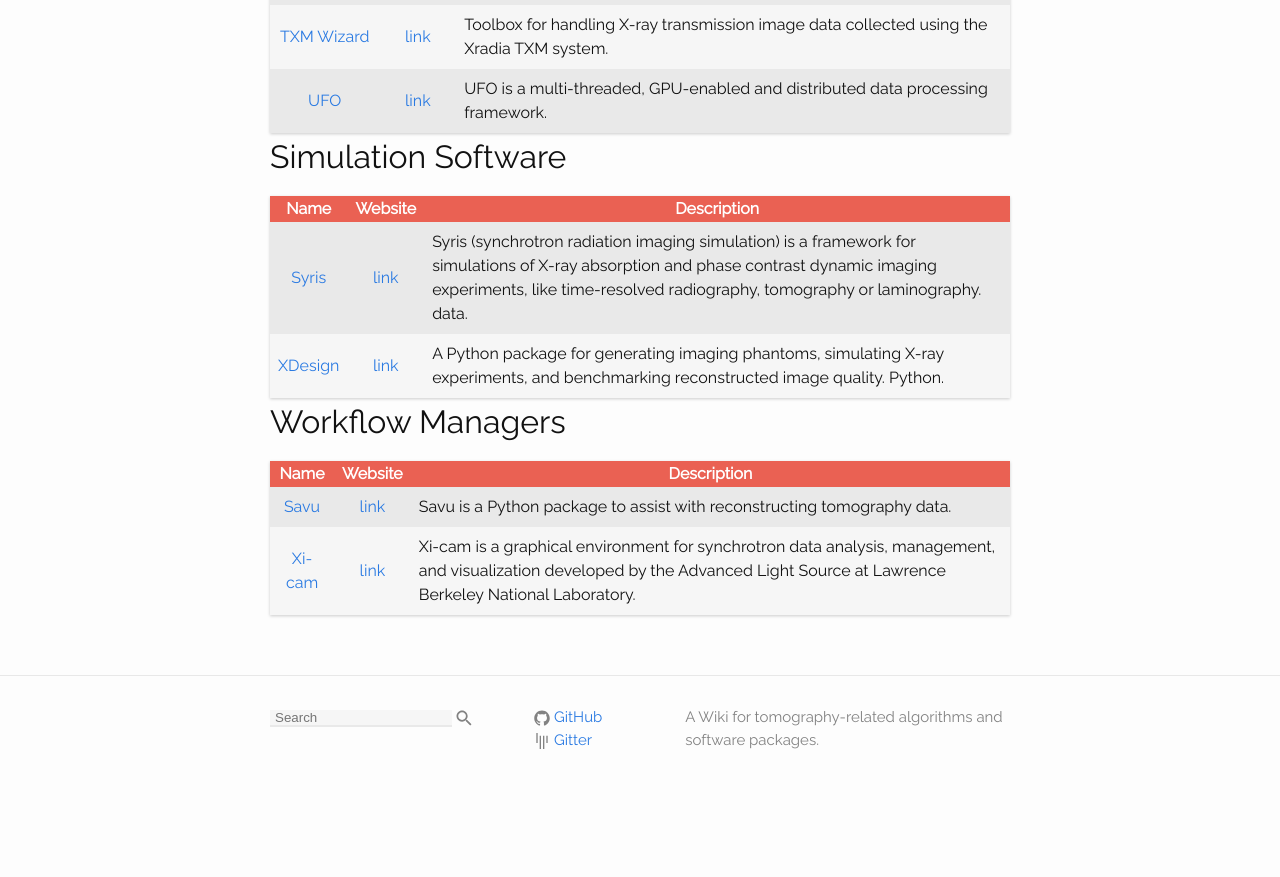
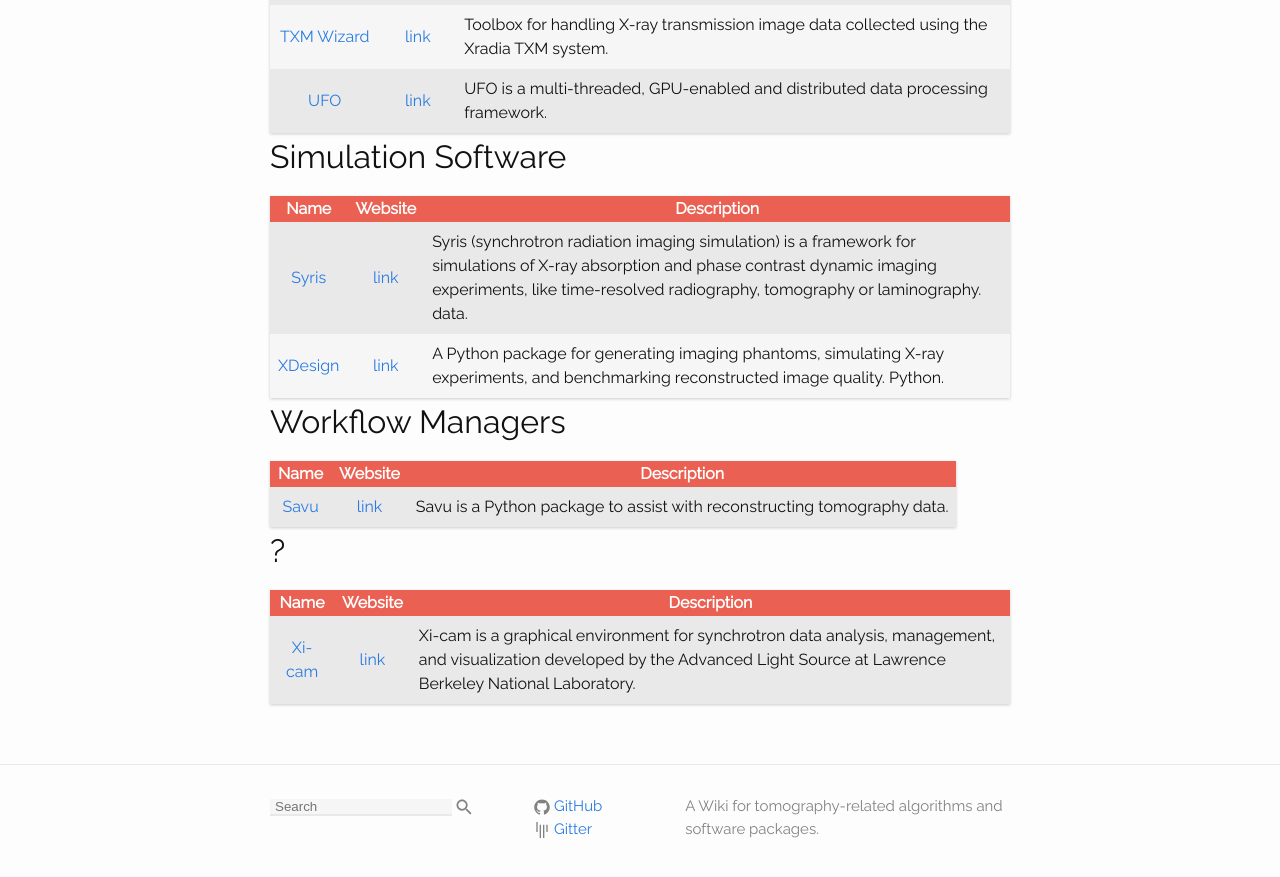
Before and after one commit to tomopedia/tomopedia.github.io, a Jekyll site: the page built from main_pages/40_software.md, in a window 1280 px wide and 900 px high, scrolled down 735 px. Shown: the top 877 px of the window. Built offline with Jekyll 4.4.1, drawn with Linux system fonts in a browser that asks for light colours; before the commit the page ends 1546 px from its top, so only the background shows below that.

Commit message:
Update 40_software.md

```diff
--- a/main_pages/40_software.md
+++ b/main_pages/40_software.md
@@ -45,4 +45,12 @@ the Tomopedia link, or visit the package's website.
 |                   Name                   |                        Website                       | Description                                                                                                                                                                                           |
 |:----------------------------------------:|:----------------------------------------------------:|-------------------------------------------------------------------------------------------------------------------------------------------------------------------------------------------------------|
 |          [Savu](/software/savu/)         |          [link](https://savu.readthedocs.io)         | Savu is a Python package to assist with reconstructing tomography data.                                                                                                                               |
+
+
+## ?
+
+
+{: .table .table-striped}
+|                   Name                   |                        Website                       | Description                                                                                                                                                                                           |
+|:----------------------------------------:|:----------------------------------------------------:|-------------------------------------------------------------------------------------------------------------------------------------------------------------------------------------------------------|
 |        [Xi-cam](/software/xi-cam/)       |     [link](https://github.com/ronpandolfi/Xi-cam)    | Xi-cam is a graphical environment for synchrotron data analysis, management, and visualization developed by the Advanced Light Source at Lawrence Berkeley National Laboratory.                       |
```
